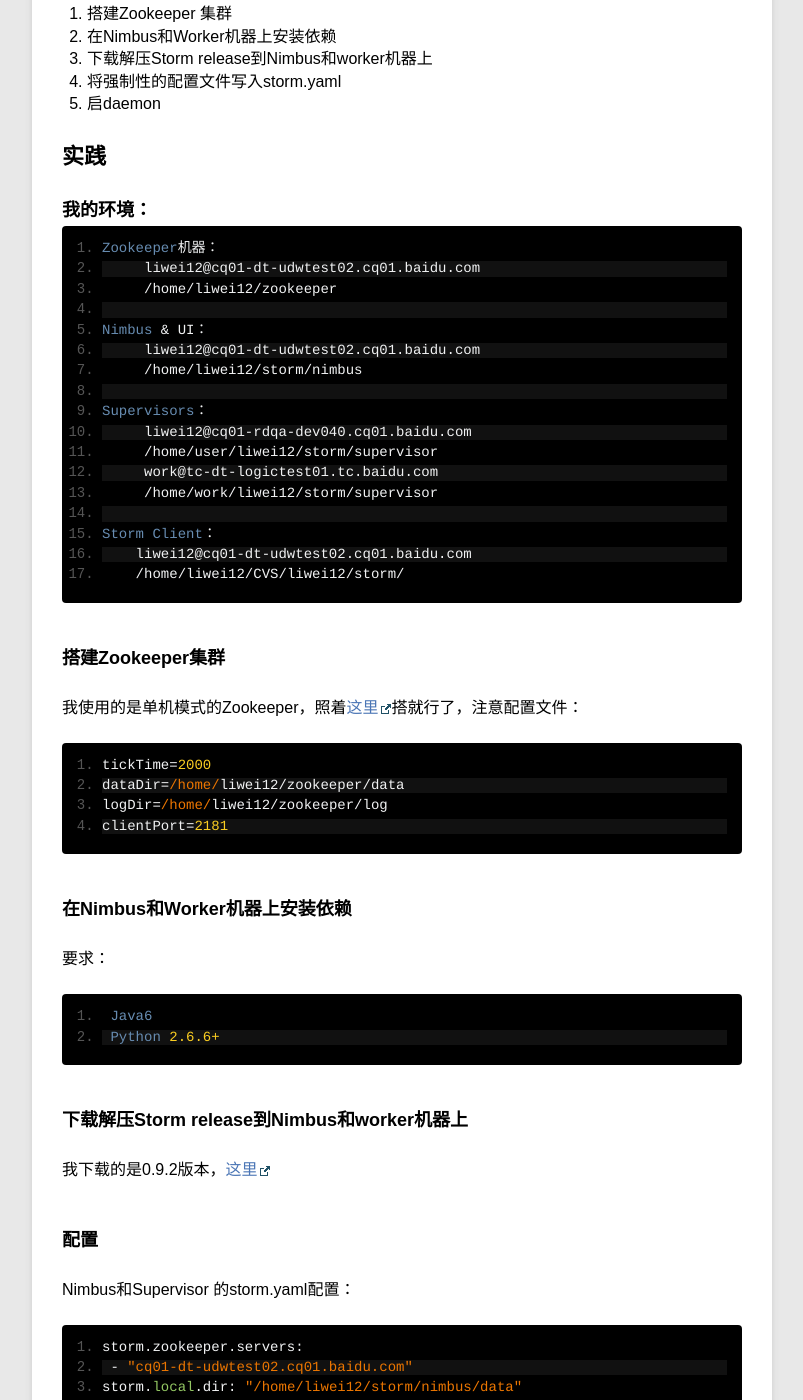
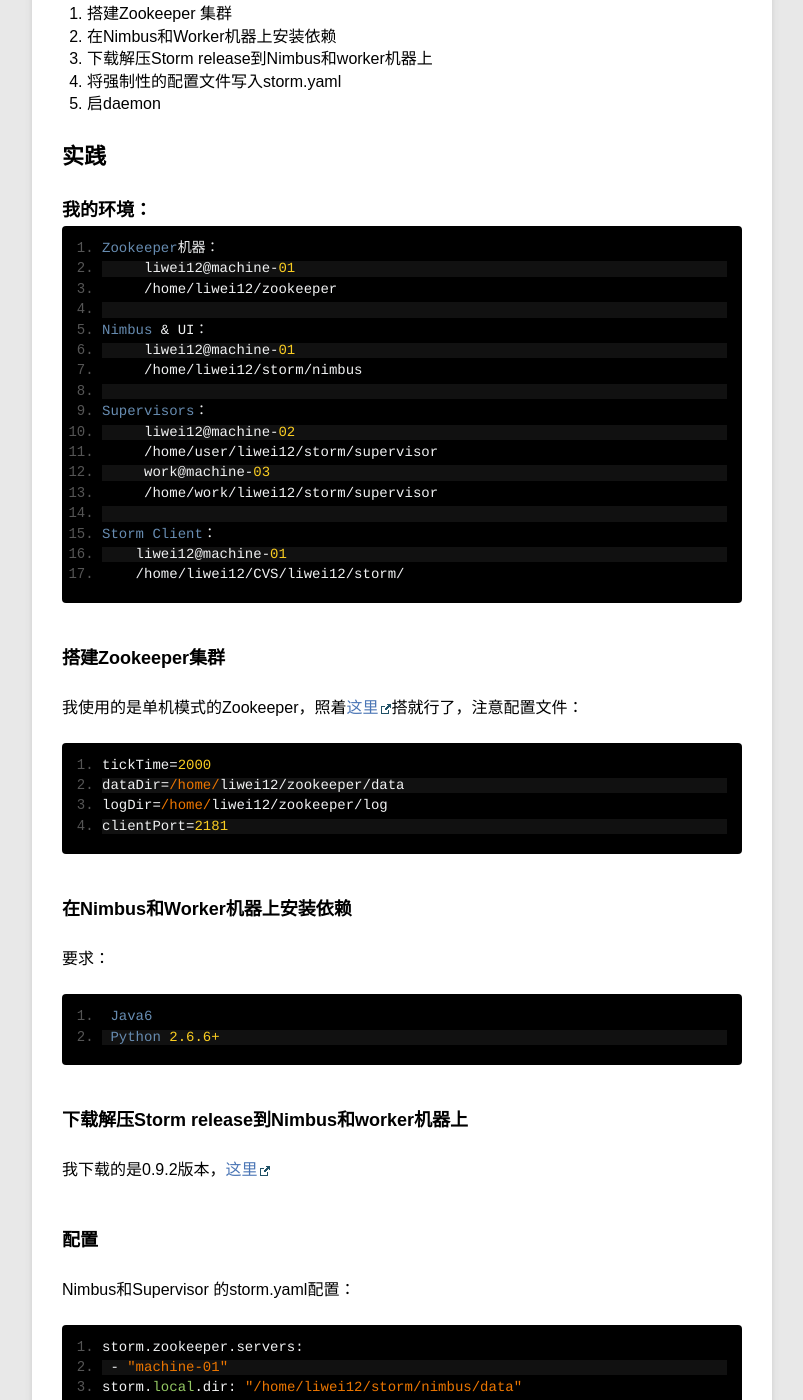
Before and after one commit to allen2660/allen2660.github.io, a Jekyll site: the page built from _posts/techs/2014-07-07-storm-docs-setting-up-a-storm-cluster.md, in a window 1280 px wide and 1400 px high, scrolled down 390 px. Shown: the whole window, without its empty margins (78-881 px from the left). Built offline with Jekyll 4.4.1, drawn with Linux system fonts in a browser that asks for light colours; Markdown is read by kramdown in place of the engine named in the settings; some of the changed text lies outside the part shown.

Commit message:
rm l12
rm w12

```diff
--- a/_posts/techs/2014-07-07-storm-docs-setting-up-a-storm-cluster.md
+++ b/_posts/techs/2014-07-07-storm-docs-setting-up-a-storm-cluster.md
@@ -17,21 +17,21 @@
 ###我的环境：
 
     Zookeeper机器：
-         liwei12@cq01-dt-udwtest02.cq01.baidu.com
+         liwei12@machine-01
          /home/liwei12/zookeeper
 
     Nimbus & UI：
-         liwei12@cq01-dt-udwtest02.cq01.baidu.com
+         liwei12@machine-01
          /home/liwei12/storm/nimbus
 
     Supervisors：
-         liwei12@cq01-rdqa-dev040.cq01.baidu.com
+         liwei12@machine-02
          /home/user/liwei12/storm/supervisor
-         work@tc-dt-logictest01.tc.baidu.com
+         work@machine-03
          /home/work/liwei12/storm/supervisor
 
     Storm Client：
-        liwei12@cq01-dt-udwtest02.cq01.baidu.com
+        liwei12@machine-01
         /home/liwei12/CVS/liwei12/storm/
 
 ### 搭建Zookeeper集群
@@ -60,12 +60,12 @@
 Nimbus和Supervisor 的storm.yaml配置：
 
     storm.zookeeper.servers:
-     - "cq01-dt-udwtest02.cq01.baidu.com"
+     - "machine-01"
     storm.local.dir: "/home/liwei12/storm/nimbus/data"
-    nimbus.host: "cq01-dt-udwtest02.cq01.baidu.com"
+    nimbus.host: "machine-01"
     ui.port: 8081
     drpc.servers:
-     - "cq01-dt-udwtest02.cq01.baidu.com"
+     - "machine-01"
 
 ### 启动Daemon
 
```
